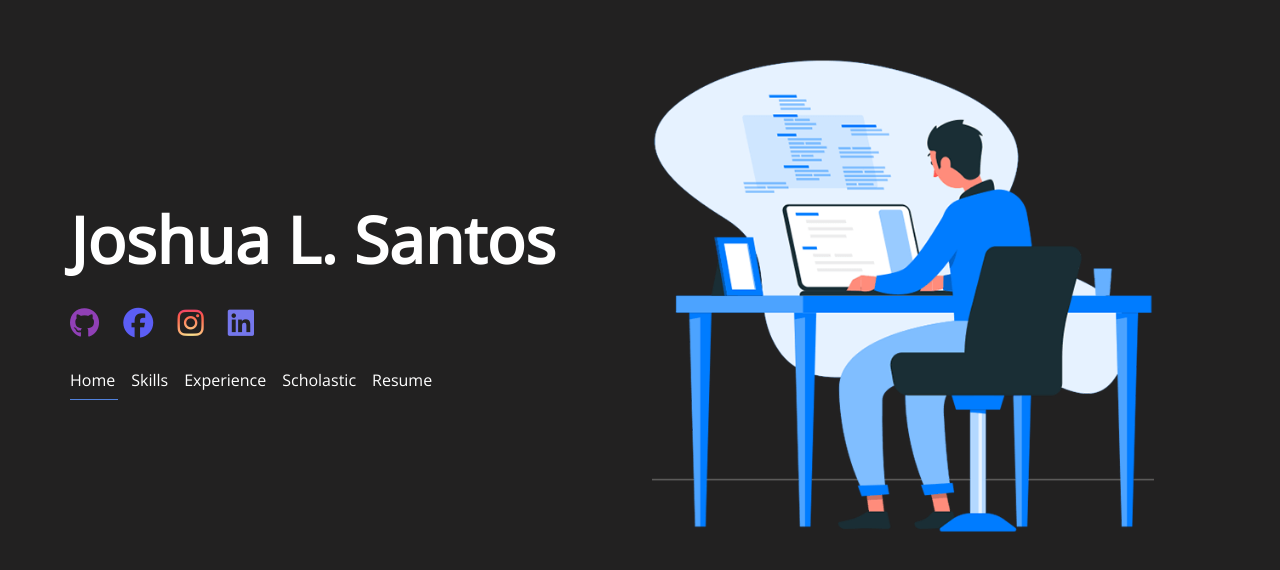
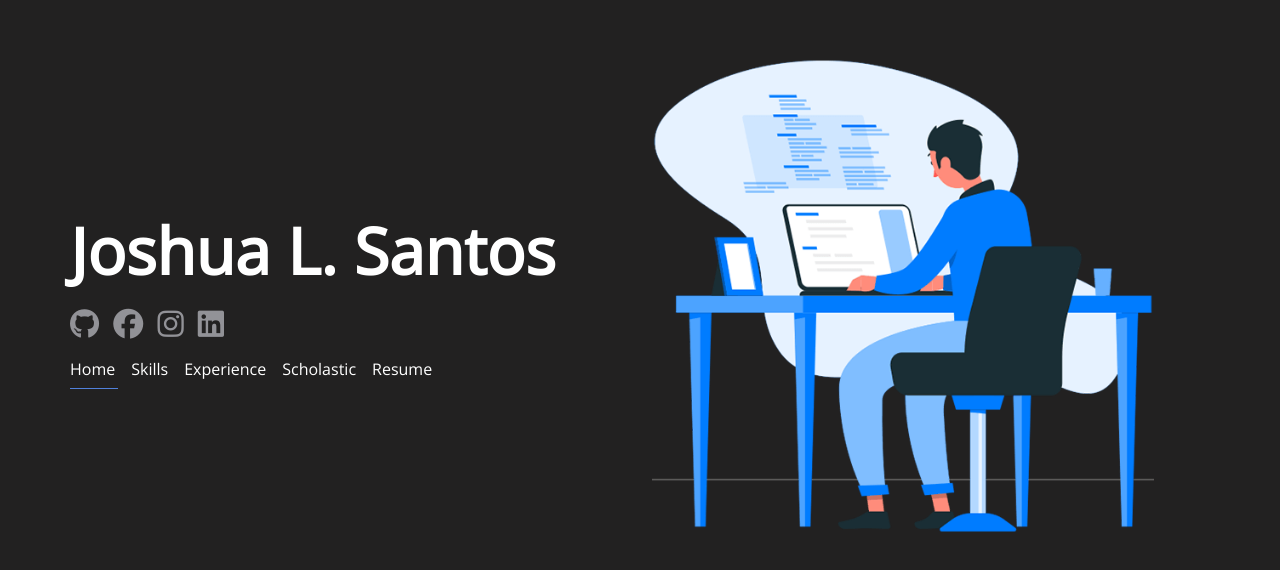
Before and after one commit to Joshuaxsl/Josh, a plain HTML site: page index.html in a window 1280 px wide. Shown: the part 104-674 px from the top of the page. Drawn offline with nearby package versions, Linux system fonts and the light colour scheme.

Commit message:
update the social links

```diff
--- a/css/style.css
+++ b/css/style.css
@@ -10,7 +10,7 @@ body {
 }
 /* ------------------------header */
 header {
-  padding: 20px 0 0 0;
+  padding: 0px 0 0 0;
 }
 /* my name */
 .span-name {
@@ -66,21 +66,26 @@ nav ul li a {
 
 /* ----------------------------------------- */
 /* soc med */
+
 .social-links i {
-  padding: 20px 20px 0 0;
+  text-align: center;
+  padding: 10px 10px 10px 0px;
   cursor: pointer;
-}
-
-i {
   font-size: 30px;
 }
-i:nth-child(1) {
+i{
+  color: rgb(146, 146, 151);
+}
+.first-icon:hover {
+  transition: all 0.5s ease;
   color: rgb(144, 64, 182);
 }
-i:nth-child(2) {
+.second-icon:hover {
+  transition: all 0.5s ease;
   color: rgb(92, 94, 245);
 }
-i:nth-child(3) {
+.third-icon:hover{
+  transition: all 0.5s ease;
   background: radial-gradient(
     circle at 30% 107%,
     #fdf497 0%,
@@ -94,6 +99,7 @@ i:nth-child(3) {
   background-clip: text;
   -webkit-text-fill-color: transparent;
 }
-i:nth-child(4) {
+i.fourth-icon:hover {
+  transition: all 0.5s ease;
   color: rgb(117, 119, 236);
 }
--- a/index.html
+++ b/index.html
@@ -35,10 +35,10 @@
               <!-- my name -->
               <div class="span-name">Joshua L. Santos</div>
               <div class="social-links">
-                <i class="fa-brands fa-github"></i>
-                <i class="fa-brands fa-facebook"></i>
-                <i class="fa-brands fa-instagram"></i>
-                <i class="fa-brands fa-linkedin"></i>
+                <a href="https://github.com/Joshuaxsl" target="_blank"><i class="fa-brands fa-github first-icon"></i></a>
+                <a href="https://www.facebook.com/Joshuaxsl" target="_blank"><i class="fa-brands fa-facebook second-icon"></i></a>
+                <a href="https://www.instagram.com/Joshuaxsl" target="_blank"><i class="fa-brands fa-instagram third-icon"></i></a>
+                <a href=""><i class="fa-brands fa-linkedin fourth-icon" target="_blank"></i></a>
               </div>
               <!-- navigation -->
               <header>
```
